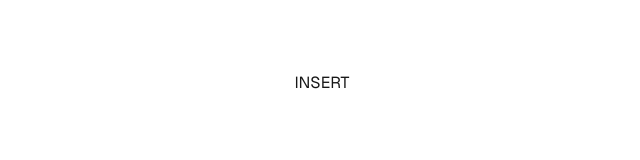
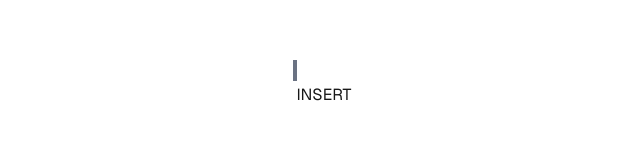
Before and after one commit to PathOfEquanimity/vim-browser, a Next.js app: page / in a window 1280 px wide. Shown: the part 317-477 px from the top of the page, without its empty margins (318-958 px from the left). Built offline with nearby package versions, Linux system fonts and the light colour scheme.

Commit message:
Add support for multi line text

```diff
--- a/app/components/Canvas.tsx
+++ b/app/components/Canvas.tsx
@@ -1,42 +1,44 @@
 "use client";
 
 import { useEffect, useState } from "react";
-import { Mode, State, textTo2D, locationTo2D } from "@/lib/utils";
+import { Mode, State } from "@/lib/utils";
 import * as normal from "@/lib/normalMode";
 import * as insert from "@/lib/insertMode";
+import Paragraph from "@/components/Paragraph";
 
-// TODO: determine text size dyanmically
-const TEXT_SIZE = 30;
+export function createParagraphs(text: string, location: number) {
+  let paragraphSize = -1;
+  return text.split("\n").map((textLine: string, i: number) => {
+    console.log(paragraphSize, textLine.length, location);
+    paragraphSize += 1;
+    const lineSize = textLine.length;
+    const currentActiveLine =
+      location >= paragraphSize - 1 && location <= paragraphSize - 1 + lineSize;
 
-const renderTextLine = (
-  textLine: string[],
-  location: number,
-  lineNumber: number,
-) => {
-  return textLine.map((l: string, i: number) => {
+    let localLocation = -1;
+    if (currentActiveLine) {
+      localLocation = location - paragraphSize;
+    }
+
+    paragraphSize += lineSize;
     return (
-      <span
-        key={`${lineNumber}:${i}`}
-        className={location == i ? "bg-gray-500" : ""}
-        style={{ whiteSpace: "pre" }}
-      >
-        {l}
-      </span>
+      <Paragraph
+        key={i}
+        text={textLine}
+        location={localLocation}
+        currentActiveLine={currentActiveLine}
+      />
     );
   });
-};
+}
 
-export default function Canvas() {
+export function Canvas() {
   const [state, setState] = useState<State>({
     text: "",
     location: -1,
     mode: Mode.INSERT,
   });
-  const [width, setWidth] = useState(0);
 
-  useEffect(() => {
-    setWidth(Math.floor(window.innerWidth / TEXT_SIZE));
-  }, []);
   // TODO: to be removed
   const toggleMode = () => {
     setState({
@@ -48,11 +50,6 @@ export default function Canvas() {
   // NOTE: Any state set outside of the useEffect will only last until a keypress
   useEffect(() => {
     let localState = { ...state };
-
-    const handleResize = (event) => {
-      console.log(Math.floor(window.innerWidth / TEXT_SIZE));
-      setWidth(Math.floor(window.innerWidth / TEXT_SIZE));
-    };
 
     const handleKeyPress = (event: KeyboardEvent) => {
       const modeHandler = (): CallableFunction => {
@@ -71,27 +68,14 @@ export default function Canvas() {
     };
 
     document.addEventListener("keydown", handleKeyPress);
-    window.addEventListener("resize", handleResize);
   }, []);
 
   return (
-    <div className="gird">
+    <div className="grid">
       <div className="col-start-1 row-start-1">
-        {textTo2D(state.text, width).map((textLine: string[], i: number) => {
-          const location2d = locationTo2D(state.location, width);
-          console.log(location2d, width);
-          let localLocation = -1;
-          if (location2d.y === i) {
-            localLocation = location2d.x;
-          }
-          return (
-            <div key={i} className="col-start-1 row-start-1">
-              {renderTextLine(textLine, localLocation, i)}
-            </div>
-          );
-        })}
+        {createParagraphs(state.text, state.location)}
       </div>
-      <div className="col-start-1 row-start-1">
+      <div className="col-start-2 row-start-2">
         <button onClick={toggleMode}>
           {state.mode == Mode.INSERT ? "INSERT" : "NORMAL"}
         </button>
--- /dev/null
+++ b/app/components/Paragraph.tsx
@@ -0,0 +1,76 @@
+import { textTo2D, locationTo2D } from "@/lib/utils";
+import { useEffect, useState } from "react";
+
+const TEXT_SIZE = 30;
+
+const renderTextLine = (
+  textLine: string[],
+  location: number,
+  lineNumber: number,
+) => {
+  return textLine.map((l: string, i: number) => {
+    return (
+      <span
+        key={`${lineNumber}:${i}`}
+        className={location == i ? "bg-gray-500" : ""}
+        style={{ whiteSpace: "pre" }}
+      >
+        {l}
+      </span>
+    );
+  });
+};
+
+// TODO: I need to define rules about how location is handled, right now it's all over the place, and that causes issues when rendering the current location
+// Underlying state is handled correctly, what needs fixing is how this underlying state is put into display
+//
+
+export default function Paragraph({
+  text,
+  location,
+  currentActiveLine,
+}: {
+  text: string;
+  location: number;
+  currentActiveLine: boolean;
+}) {
+  const [width, setWidth] = useState(0);
+  const handleResize = () => {
+    console.log(Math.floor(window.innerWidth / TEXT_SIZE));
+    setWidth(Math.floor(window.innerWidth / TEXT_SIZE));
+  };
+
+  useEffect(() => {
+    setWidth(Math.floor(window.innerWidth / TEXT_SIZE));
+    window.addEventListener("resize", handleResize);
+  }, []);
+
+  return (
+    <>
+      {text.length >= 1 ? (
+        textTo2D(text, width).map((textLine: string[], i: number) => {
+          const location2d = locationTo2D(location, width);
+          console.log(location2d, width);
+          let localLocation = -1;
+          if (location2d.y === i) {
+            localLocation = location2d.x;
+          }
+          return (
+            <div key={i} className="col-start-1 row-start-1">
+              {renderTextLine(textLine, localLocation, i)}
+            </div>
+          );
+        })
+      ) : (
+        <div className="col-start-1 row-start-1">
+          <span
+            className={currentActiveLine ? "bg-gray-500" : ""}
+            style={{ whiteSpace: "pre-wrap" }}
+          >
+            {" "}
+          </span>
+        </div>
+      )}
+    </>
+  );
+}
--- a/app/lib/insertMode.ts
+++ b/app/lib/insertMode.ts
@@ -1,22 +1,28 @@
 import { deleteCharacter } from "./insertModeActions";
 import { State } from "./utils";
 
-const alphabet = "abcdefghijklmnopqrstuvwxyz ".split("");
+const allowedCharacters = "abcdefghijklmnopqrstuvwxyz,#'\".!? ".split("");
 
 export function handle(event: KeyboardEvent, state: State): State {
   const newState = { ...state };
-  if (alphabet.includes(event.key.toLowerCase())) {
+  if (allowedCharacters.includes(event.key.toLowerCase())) {
     newState.text = state.text.concat(event.key);
     newState.location += 1;
   } else {
     switch (event.key) {
       case "Backspace": {
-        newState.text = deleteCharacter(state.text, state.location);
+        const { newText, characterRemoved } = deleteCharacter(state.text);
+        newState.text = newText;
         newState.location = Math.max(state.location - 1, -1);
         break;
       }
-      case "ESC": {
+      case "Escape": {
         // switch to normal mode
+        break;
+      }
+      case "Enter": {
+        newState.text = state.text.concat("\n");
+        newState.location++;
         break;
       }
       default: {
--- a/app/lib/insertModeActions.ts
+++ b/app/lib/insertModeActions.ts
@@ -1,3 +1,8 @@
-export function deleteCharacter(text: string, location: number): string {
-  return text.slice(0, -1);
+interface removalOperation {
+  newText: string;
+  characterRemoved: string;
 }
+
+export function deleteCharacter(text: string): removalOperation {
+  return { newText: text.slice(0, -1), characterRemoved: text.slice(-1) };
+}
--- a/app/lib/normalMode.ts
+++ b/app/lib/normalMode.ts
@@ -1,9 +1,3 @@
 export function handle(event: KeyboardEvent): string {
   return "";
 }
-
-class Normal {
-  constructor(text, location) {}
-  handleEvent(event: KeyboardEvent) {}
-  updateState(state: CallableFunction[]) {}
-}
--- a/app/page.tsx
+++ b/app/page.tsx
@@ -1,5 +1,5 @@
 import Image from "next/image";
-import Canvas from "@/components/Canvas";
+import { Canvas } from "@/components/Canvas";
 
 export default function Home() {
   return (
--- /dev/null
+++ b/jest.config.ts
@@ -0,0 +1,23 @@
+/**
+ * For a detailed explanation regarding each configuration property, visit:
+ * https://jestjs.io/docs/configuration
+ */
+
+import type { Config } from "jest";
+import nextJest from "next/jest.js";
+
+const createJestConfig = nextJest({
+  // Provide the path to your Next.js app to load next.config.js and .env files in your test environment
+  dir: "./",
+});
+
+// Add any custom config to be passed to Jest
+const config: Config = {
+  coverageProvider: "v8",
+  testEnvironment: "jsdom",
+  // Add more setup options before each test is run
+  // setupFilesAfterEnv: ['<rootDir>/jest.setup.ts'],
+};
+
+// createJestConfig is exported this way to ensure that next/jest can load the Next.js config which is async
+export default createJestConfig(config);
```
Also changed, not shown: package.json (+16 -7 lines), 2 other files (tests, documents, lock files or other folders).
